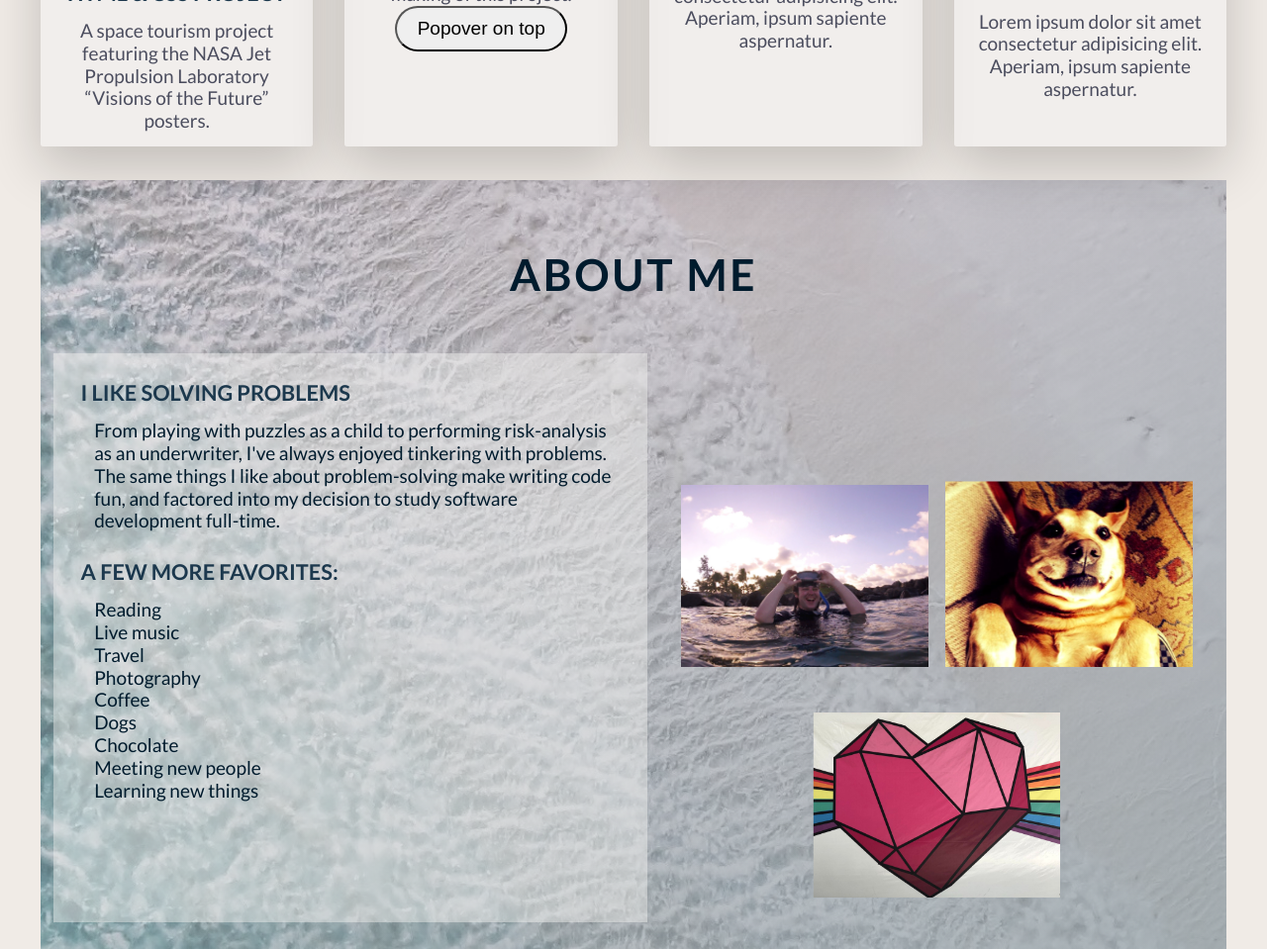
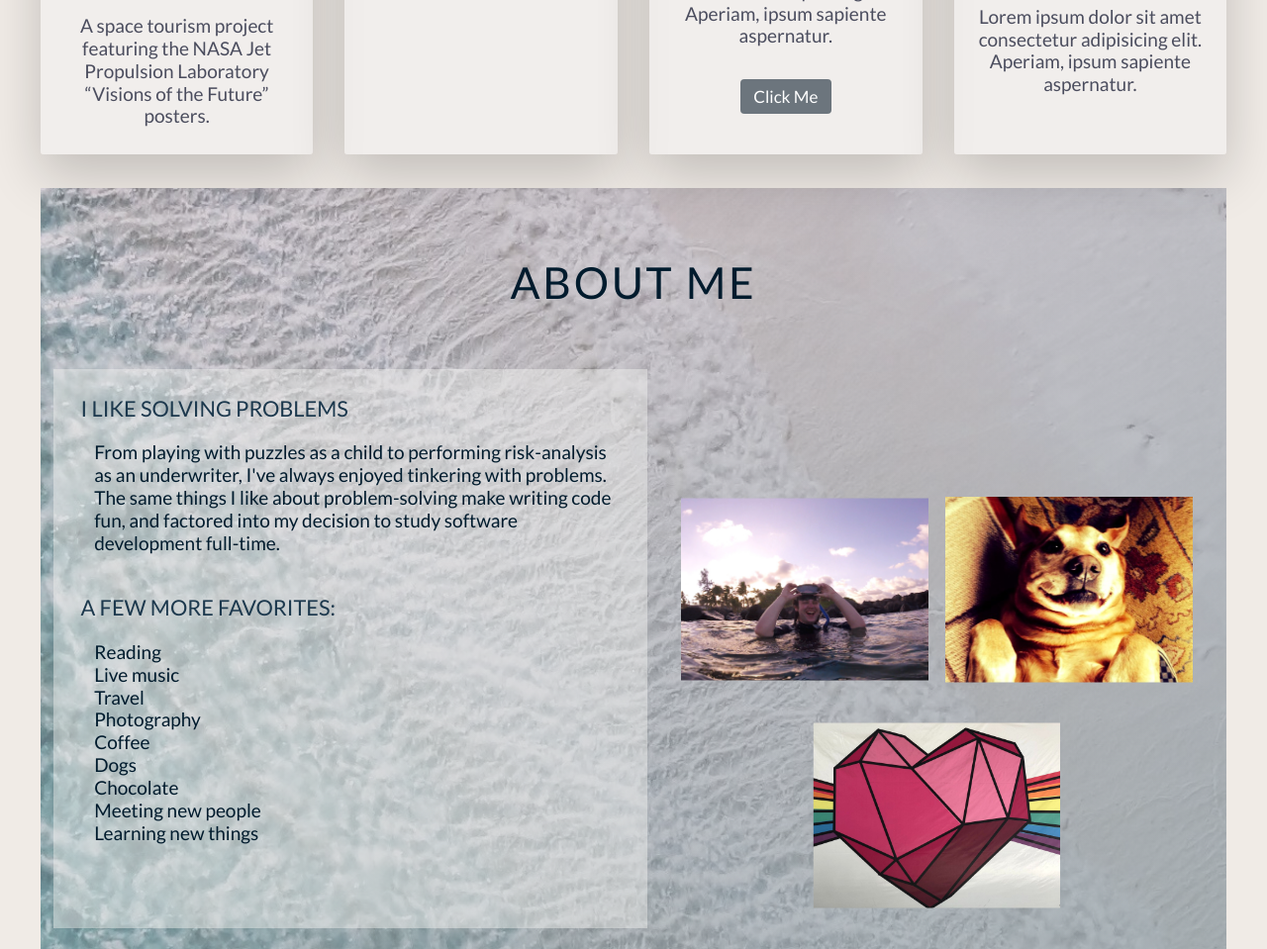
Before and after one commit to Neilson09/TA-JavaScript-projects, a website: page portfolio-update1/index.html in a window 1280 px wide. Shown: the part 829-1788 px from the top of the page at 99% size. Drawn offline with nearby package versions, Linux system fonts and the light colour scheme.

Commit message:
add jQuery to Bootstrap 4

```diff
--- a/portfolio-update1/index.html
+++ b/portfolio-update1/index.html
@@ -7,6 +7,14 @@
       href="https://fonts.googleapis.com/css?family=Lato:100,300,400,500,600,700,900"
       rel="stylesheet"
     />
+    <!-- Bootstrap CSS -->
+    <link
+      rel="stylesheet"
+      href="https://stackpath.bootstrapcdn.com/bootstrap/4.2.1/css/bootstrap.min.css"
+      integrity="sha384-GJzZqFGwb1QTTN6wy59ffF1BuGJpLSa9DkKMp0DgiMDm4iYMj70gZWKYbI706tWS"
+      crossorigin="anonymous"
+    />
+
     <link rel="stylesheet" href="/css/main.css" />
     <link rel="shortcut icon" type="image/png" href="img/favicon.png" />
     <title>main</title>
@@ -82,19 +90,9 @@
               CSS experment
             </h3>
             <p class="project-item__text">
-              No real programming languages were harmed in the making of this
+              No programming languages were harmed in the making of this
               project.
             </p>
-            <button
-              type="button"
-              class="btn btn-secondary"
-              data-container="body"
-              data-toggle="popover"
-              data-placement="top"
-              data-content="Vivamus sagittis lacus vel augue laoreet rutrum faucibus."
-            >
-              Popover on top
-            </button>
           </div>
           <div class="project-item-3">
             <div class="photo">
@@ -107,7 +105,19 @@
               Lorem ipsum dolor sit amet consectetur adipisicing elit. Aperiam,
               ipsum sapiente aspernatur.
             </p>
+            <br />
+            <a
+              tabindex="0"
+              class="data-btn btn-lg btn-secondary"
+              role="button"
+              data-toggle="popover"
+              data-trigger="focus"
+              title="Bootstrap 4 button for TA's jQuery project"
+              data-content="And here's some amazing content. It's very engaging. Right?"
+              >Click Me</a
+            >
           </div>
+
           <div class="project-item-4">
             <div class="photo">
               <img
@@ -256,5 +266,11 @@
       integrity="sha384-JjSmVgyd0p3pXB1rRibZUAYoIIy6OrQ6VrjIEaFf/nJGzIxFDsf4x0xIM+B07jRM"
       crossorigin="anonymous"
     ></script>
+    <script>
+      $(".popover-dismiss").popover({ trigger: "focus" });
+      $(".popover-dismiss").popover({
+        trigger: "focus"
+      });
+    </script>
   </body>
 </html>
--- a/portfolio-update1/sass/components/_button.scss
+++ b/portfolio-update1/sass/components/_button.scss
@@ -32,7 +32,7 @@
   }
 } */
 
-&--nav {
+.button--nav {
   background-color: $color-blue-2;
   color: $color-text-light;
 
--- a/portfolio-update1/sass/main.scss
+++ b/portfolio-update1/sass/main.scss
@@ -1,22 +1,21 @@
-@import "abstracts/functions";
-@import "abstracts/mixins";
-@import "abstracts/variables";
+@import "c:/Users/cindy/Projects/TA-JavaScript-projects/portfolio-update1/sass/abstracts/mixins";
+@import "c:/Users/cindy/Projects/TA-JavaScript-projects/portfolio-update1/sass/abstracts/variables";
 
-@import "base/animations";
-@import "base/base";
-@import "base/typography";
-@import "base/utilities";
+@import "c:/Users/cindy/Projects/TA-JavaScript-projects/portfolio-update1/sass/base/animations";
+@import "c:/Users/cindy/Projects/TA-JavaScript-projects/portfolio-update1/sass/base/base";
+@import "c:/Users/cindy/Projects/TA-JavaScript-projects/portfolio-update1/sass/base/typography";
+@import "c:/Users/cindy/Projects/TA-JavaScript-projects/portfolio-update1/sass/base/utilities";
 
-@import "components/about";
-@import "components/button";
-@import "components/composition";
-@import "components/contact";
-@import "components/projects";
+@import "c:/Users/cindy/Projects/TA-JavaScript-projects/portfolio-update1/sass/components/about";
+@import "c:/Users/cindy/Projects/TA-JavaScript-projects/portfolio-update1/sass/components/button";
+@import "c:/Users/cindy/Projects/TA-JavaScript-projects/portfolio-update1/sass/components/composition";
+@import "c:/Users/cindy/Projects/TA-JavaScript-projects/portfolio-update1/sass/components/contact";
+@import "c:/Users/cindy/Projects/TA-JavaScript-projects/portfolio-update1/sass/components/projects";
 
-@import "layout/flex";
-@import "layout/footer";
-@import "layout/grid";
-@import "layout/header";
-@import "layout/navigation";
+@import "c:/Users/cindy/Projects/TA-JavaScript-projects/portfolio-update1/sass/layout/flex";
+@import "c:/Users/cindy/Projects/TA-JavaScript-projects/portfolio-update1/sass/layout/footer";
+@import "c:/Users/cindy/Projects/TA-JavaScript-projects/portfolio-update1/sass/layout/grid";
+@import "c:/Users/cindy/Projects/TA-JavaScript-projects/portfolio-update1/sass/layout/header";
+@import "c:/Users/cindy/Projects/TA-JavaScript-projects/portfolio-update1/sass/layout/navigation";
 
-@import "pages/home";
+@import "c:/Users/cindy/Projects/TA-JavaScript-projects/portfolio-update1/sass/pages/home";
```
Also changed, not shown: portfolio-update1/css/main.css, portfolio-update1/dist/css/main.min.css, 2 other files.
